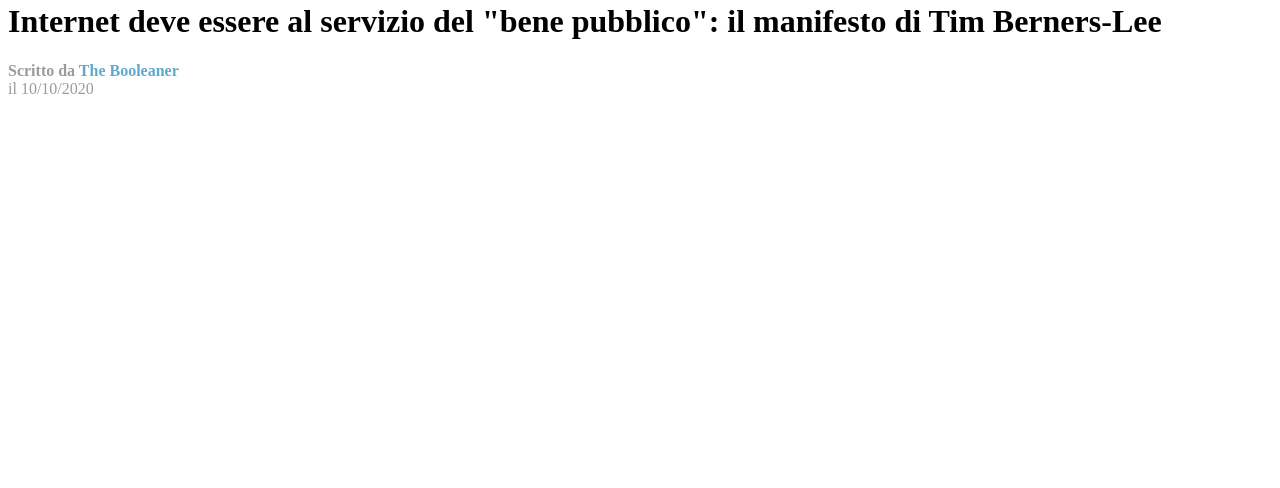
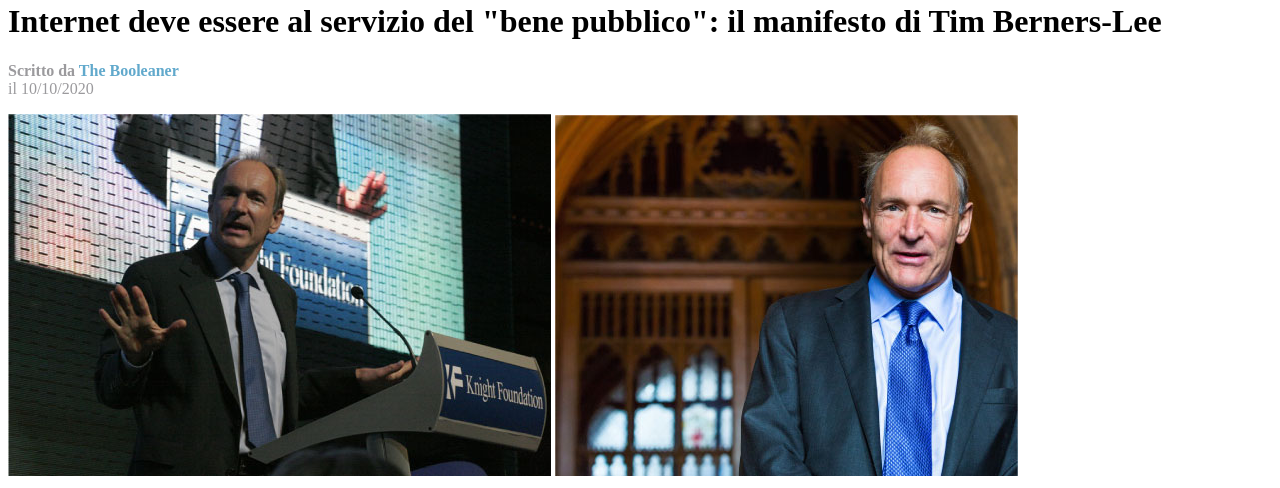
Before and after one commit to l-martinetti/html-css-booleaner, a plain HTML site: page index.html in a window 1280 px wide. Shown: the part 351-839 px from the top of the page. Before the commit the page ends 800 px from the top, so only its background shows below. Drawn offline with Linux system fonts and the light colour scheme.

Commit message:
(add) title-images

```diff
--- a/index.html
+++ b/index.html
@@ -26,6 +26,11 @@
             <strong>Scritto da <span>The Booleaner</span></strong> <br>
             il 10/10/2020
         </p>
+
+        <div>
+            <img src="img/tim-1.jpg">
+            <img src="img/tim-2.jpg">
+        </div>
         <!-- /Intestazione -->
 
     </main>
```
